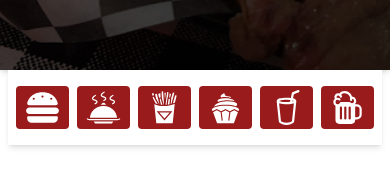
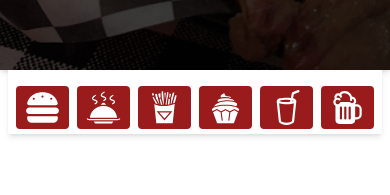
Before and after one commit to Bullies-BBQ-dev/Bullies-BBQ, a Next.js app: page /menu in a window 390 px wide. Shown: the part 380-575 px from the top of the page. Built offline with nearby package versions, Linux system fonts and the light colour scheme; a web font is replaced by a local one.

Commit message:
Fixed height bug for category nav bar.

```diff
--- a/src/app/menu/_components/MenuItems.tsx
+++ b/src/app/menu/_components/MenuItems.tsx
@@ -149,7 +149,7 @@ export function MenuItems({ redRoseFont }: { redRoseFont: NextFont }) {
       className="grid min-h-screen max-w-screen-2xl w-full"
     >
       <div
-        className={`grid grid-cols-6 gap-2 sm:gap-2 md:gap-4 md:px-8 lg:px-16 py-4 sticky z-10 bg-white shadow-md px-2 sm:px-0 mx-2 sm:mx-5`}
+        className={`grid grid-cols-6 gap-2 sm:gap-2 md:gap-4 md:px-8 lg:px-16 py-4 sticky z-10 bg-white shadow-md px-2 sm:px-0 mx-2 sm:mx-5 max-h-16`}
         style={{ top: navBarHeight - 1 }}
       >
         {categories.map(mapCategoryButtons)}
```
